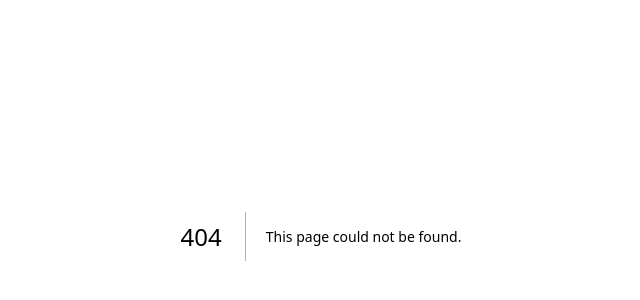
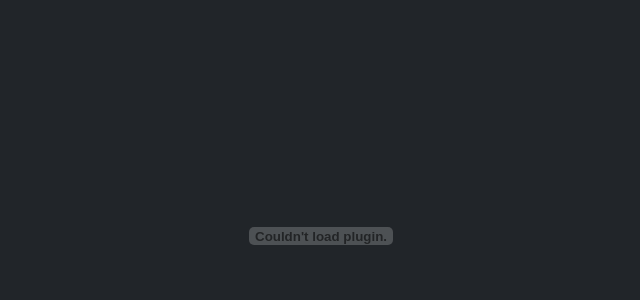
Before and after one commit to Lokesh9307/Portfolio-Website, a Next.js app: page /pdfview in a window 1280 px wide. Before the commit this address had no page. Shown: the part 164-464 px from the top of the page, without its empty margins (319-959 px from the left). Built offline with nearby package versions, Linux system fonts and the light colour scheme.

Commit message:
hero ui change

```diff
--- /dev/null
+++ b/app/pdfview/page.tsx
@@ -0,0 +1,11 @@
+import React from 'react'
+
+function PdfView() {
+  return (
+    <div className='h-[100vh] w-full flex justify-center items-center p-8 bg-[#212529]'>
+        <object data="./pdf/Resume.pdf" type="" className='w-50 h-full' width="900" height="900"></object>
+    </div>
+  )
+}
+
+export default PdfView
--- a/components/Hero.tsx
+++ b/components/Hero.tsx
@@ -20,7 +20,7 @@ const Hero:React.FC = () => {
           <h2 className='lg:text-2xl text-xl'>I am, <br /><br /></h2>
           <ContactLink />
           <div className='flex flex-col items-center gap-1'>
-            <a href="./pdf/Resume.pdf" target='blank' className='bg-black/50 p-2 text-xl rounded-lg border-2 border-green-500/50 hover:border-green-500'>Resume</a>
+            <Link href="/pdfview" target='blank'  className='bg-black/50 p-2 text-xl rounded-lg border-2 border-green-500/50 hover:border-green-500'>Resume</Link>
           </div>
         </section>
         <section className='lg:block '>
```
Also changed, not shown: components/Projects.tsx (+2 -2 lines).
